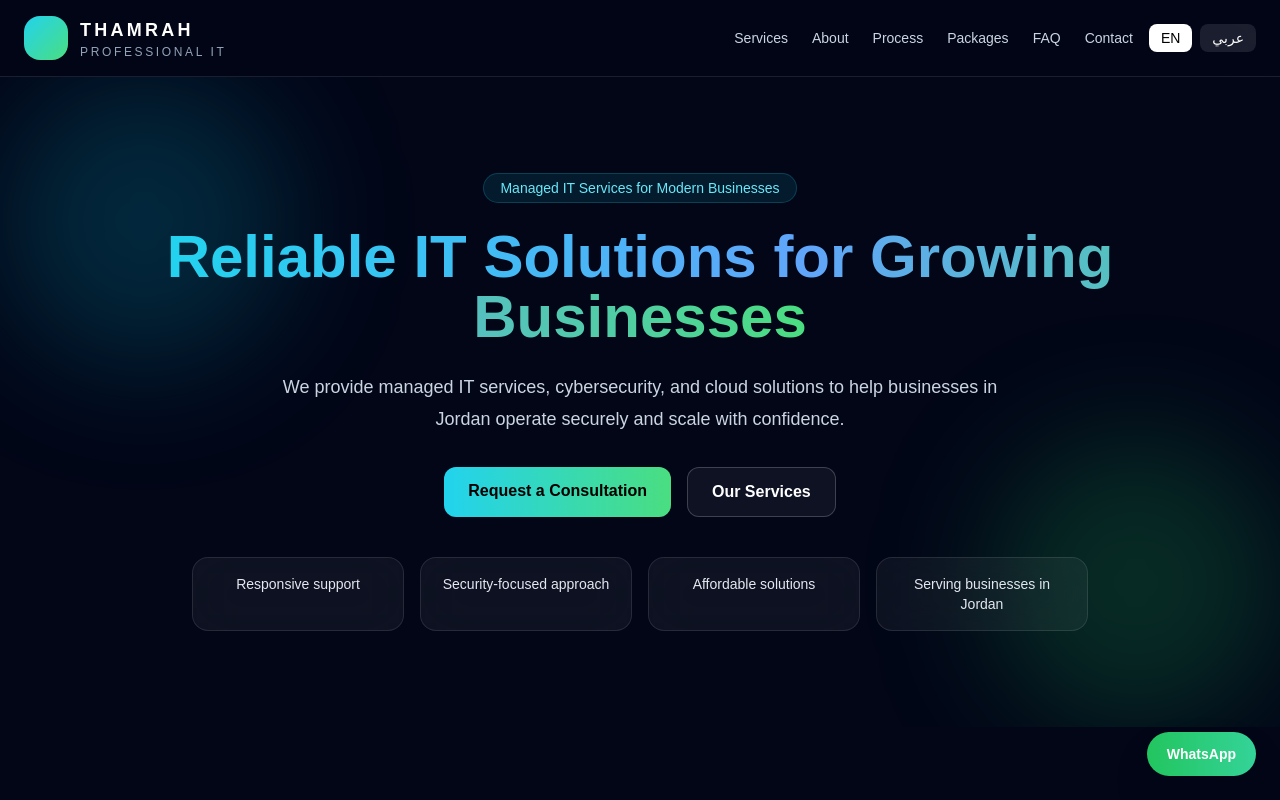
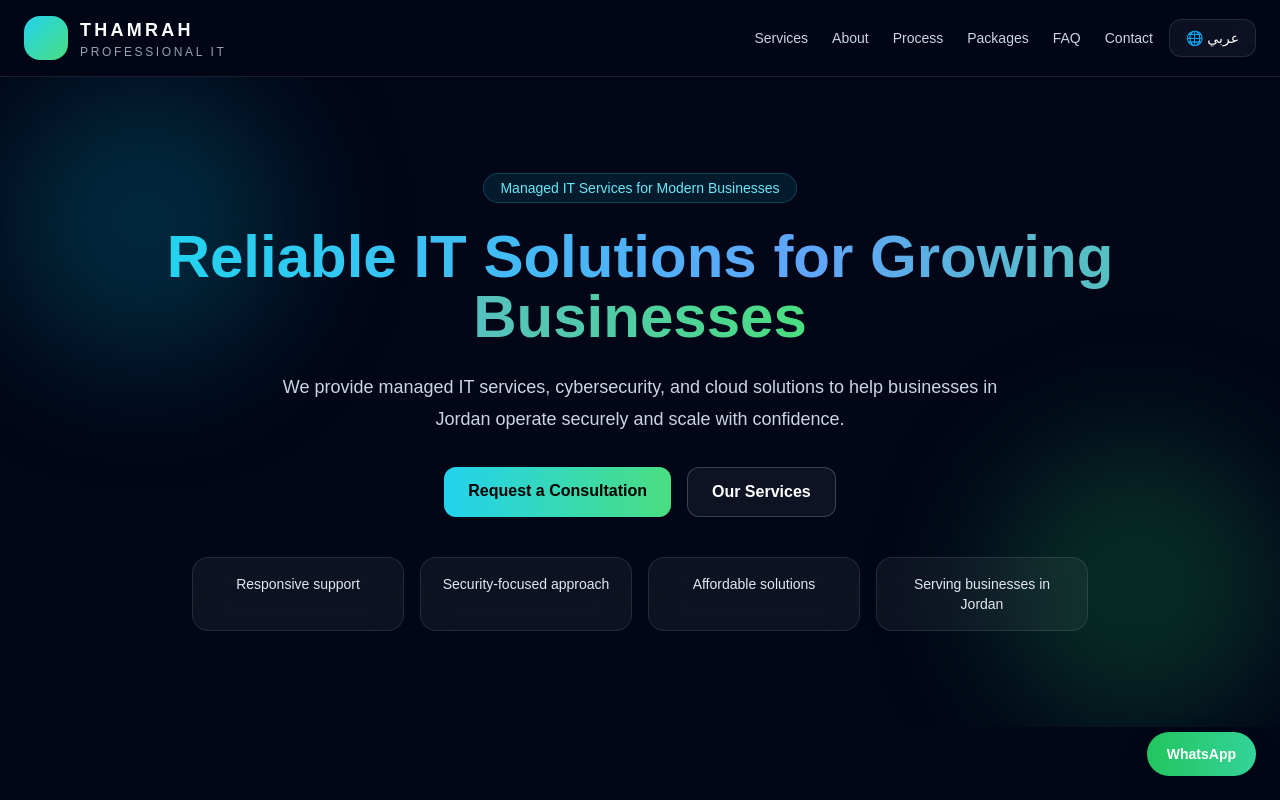
Before and after one commit to milad-stack/ThamrahPro, a Next.js app: page / in a window 1280 px wide. Shown: the top 800 px of the page. Built offline with nearby package versions, Linux system fonts and the light colour scheme.

Commit message:
clean language toggle

```diff
--- a/app/page.js
+++ b/app/page.js
@@ -356,14 +356,10 @@ export default function ThamrahPremium() {
               <a href="#faq" className="transition hover:text-white">{isArabic ? "الأسئلة" : "FAQ"}</a>
               <a href="#contact" className="transition hover:text-white">{isArabic ? "تواصل" : "Contact"}</a>
             </nav>
-            <div className="flex gap-2">
-              <button onClick={() => setLang("en")} className={`rounded-lg px-3 py-1 text-sm ${lang === "en" ? "bg-white text-black" : "bg-white/10 text-white"}`}>
-                EN
-              </button>
-              <button onClick={() => setLang("ar")} className={`rounded-lg px-3 py-1 text-sm ${lang === "ar" ? "bg-white text-black" : "bg-white/10 text-white"}`}>
-                عربي
-              </button>
-            </div>
+         	  <button onClick={() => setLang(lang === "en" ? "ar" : "en")}
+			className="flex items-center gap-2 rounded-xl border border-white/10 bg-white/5 px-4 py-2 text-sm text-white transition hover:bg-white/10">
+ 			 🌐 {lang === "en" ? "عربي" : "EN"}
+			</button>
           </div>
         </div>
       </header>
```
